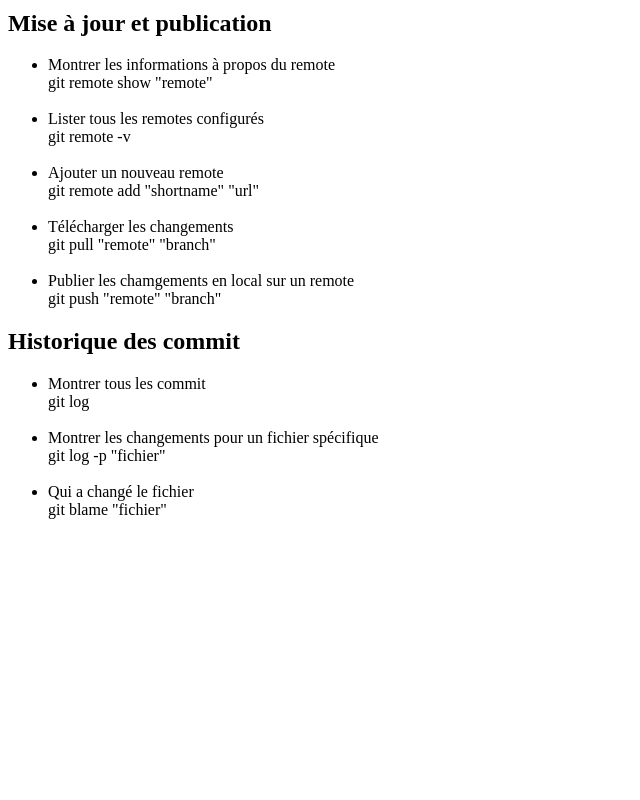
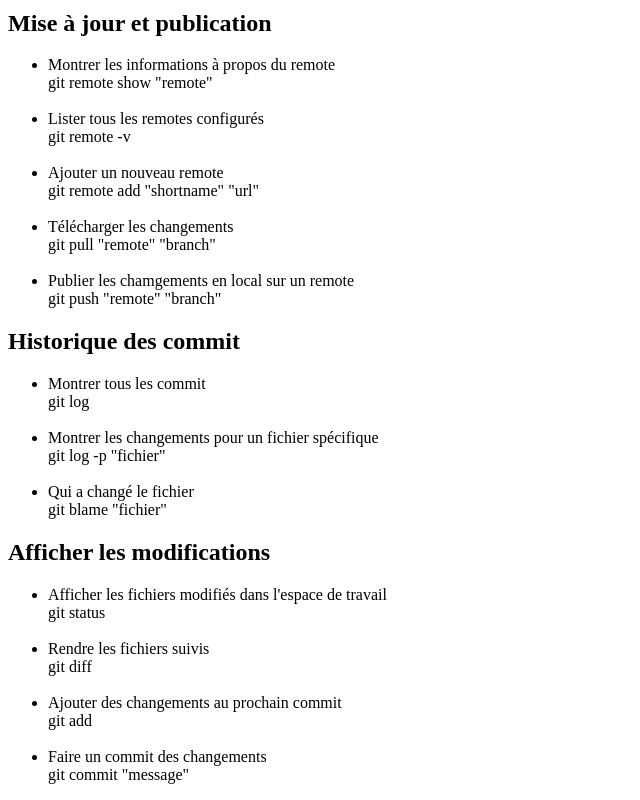
Before and after one commit to XavierMongy/Git, a plain HTML site: page index.html in a window 1280 px wide. Shown: the part 758-1558 px from the top of the page, without its empty margins (0-640 px from the left). Before the commit the page ends 1293 px from the top, so only its background shows below. Drawn offline with Linux system fonts and the light colour scheme.

Commit message:
add fifth list

```diff
--- a/index.html
+++ b/index.html
@@ -62,5 +62,18 @@
 			</ul>
 	</div>
 
+	<div>
+
+		<h2>Afficher les modifications</h2> <!--cinquième liste-->
+			<ul>
+
+				<li>Afficher les fichiers modifiés dans l'espace de travail<br />git status</li><br />
+				<li>Rendre les fichiers suivis<br />git diff</li><br />
+				<li>Ajouter des changements au prochain commit<br />git add</li><br />
+				<li>Faire un commit des changements<br />git commit "message"</li>
+
+			</ul>
+	</div>
+
 </body>
 </html>
```
